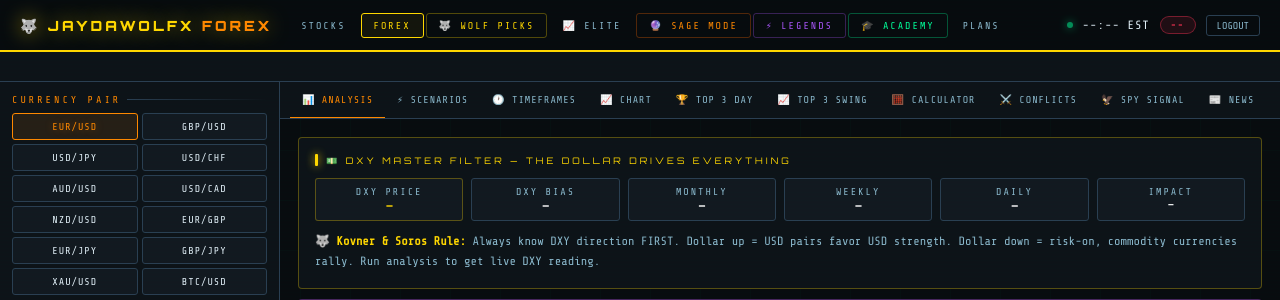
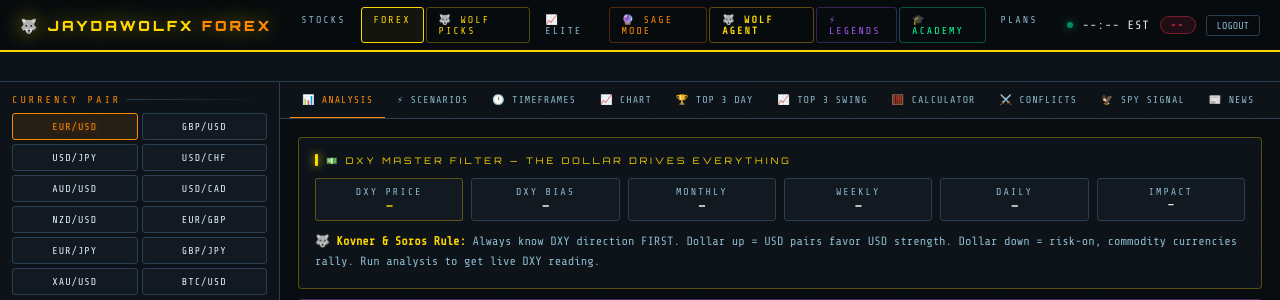
Before and after one commit to jonelmichelfx-bit/jaydawolfx-terminal, a Flask app: template templates/forex.html in a window 1280 px wide. Shown: the top 300 px of the page. Run offline with Flask 3, Linux system fonts and the light colour scheme; the template is opened without the code that fills it, so the values that code supplies are empty.

Commit message:
Restore Wolf Agent nav link in forex.html

```diff
--- a/templates/forex.html
+++ b/templates/forex.html
@@ -483,6 +483,7 @@ input::placeholder{color:var(--text-dim);}
     <a href="/forex-wolf" class="ntab" style="color:var(--gold);border-color:rgba(255,215,0,0.3);">🐺 WOLF PICKS</a>
     <a href="/wolf-elite" class="ntab">📈 ELITE</a>
     <a href="/sage-mode" class="ntab" style="color:var(--orange);border-color:rgba(255,102,0,0.3);">🔮 SAGE MODE</a>
+    <a href="/wolf-agent" class="ntab" style="color:var(--gold);border-color:rgba(232,160,20,0.4);font-weight:700;">🐺 WOLF AGENT</a>
     <a href="/legends" class="ntab" style="color:#a855f7;border-color:rgba(168,85,247,0.3);">⚡ LEGENDS</a>
     <a href="/education" class="ntab" style="color:var(--green);border-color:rgba(0,255,153,0.3);">🎓 ACADEMY</a>
     <a href="/pricing" class="ntab">PLANS</a>
@@ -1195,7 +1196,6 @@ async function callAI(prompt,maxTokens=2000){
   return data.content;
 }
 
-// Safe fetch wrapper for all AI endpoints — always returns JSON or throws clean error
 // ── UI HELPERS ────────────────────────────────────────────────────────────────
 function showError(box, message, retryFn) {
   const safeMsg = message || 'Something went wrong. Please try again.';
```
